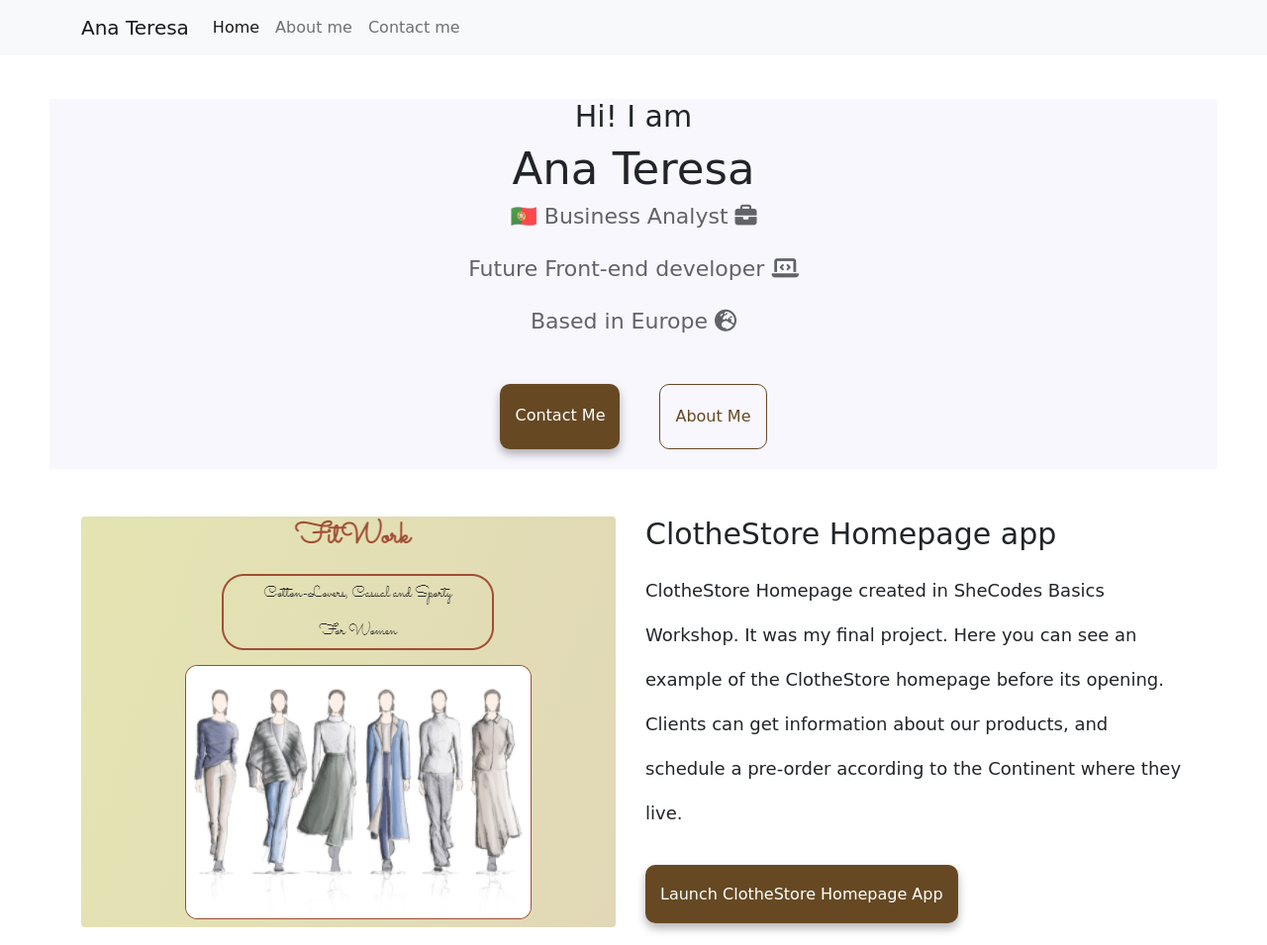
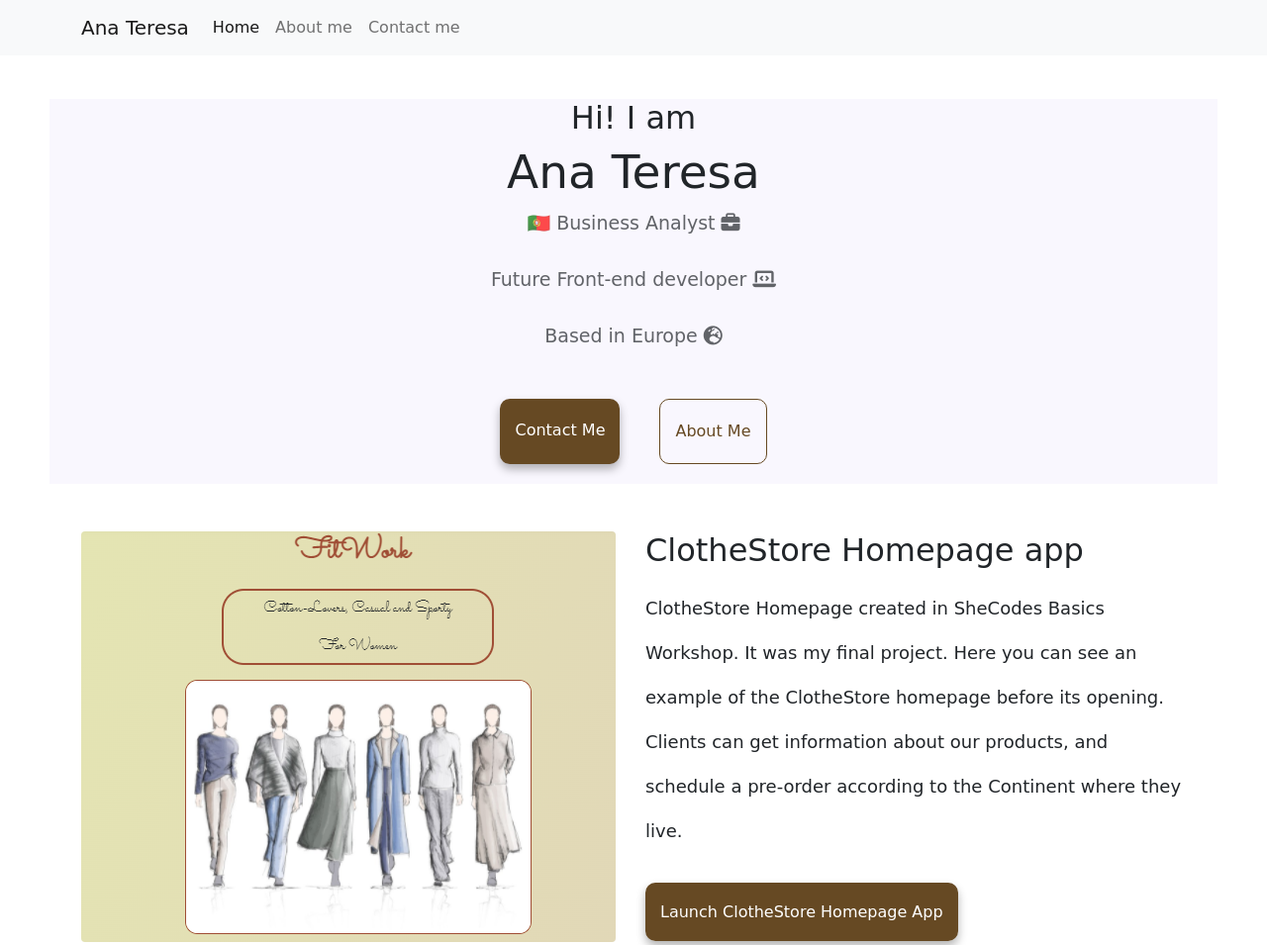
Before and after one commit to anateresavasques/Final-homework, a website: page index.html in a window 1280 px wide. Shown: the top 955 px of the page at 99% size. Drawn offline with nearby package versions, Linux system fonts and the light colour scheme; a web font is replaced by a local one.

Commit message:
css updated

```diff
--- a/style.css
+++ b/style.css
@@ -20,16 +20,17 @@ h3 {
 }
 
 h1 {
-  font-size: 45px;
+  font-size: 47px;
 }
 
 h2 {
-  font-size: 30px;
+  font-size: 32px;
 }
 
 h3 {
-  font-size: 22px;
+  font-size: 19px;
   opacity: 0.7;
+  line-height: 1.5;
 }
 
 p {
```
